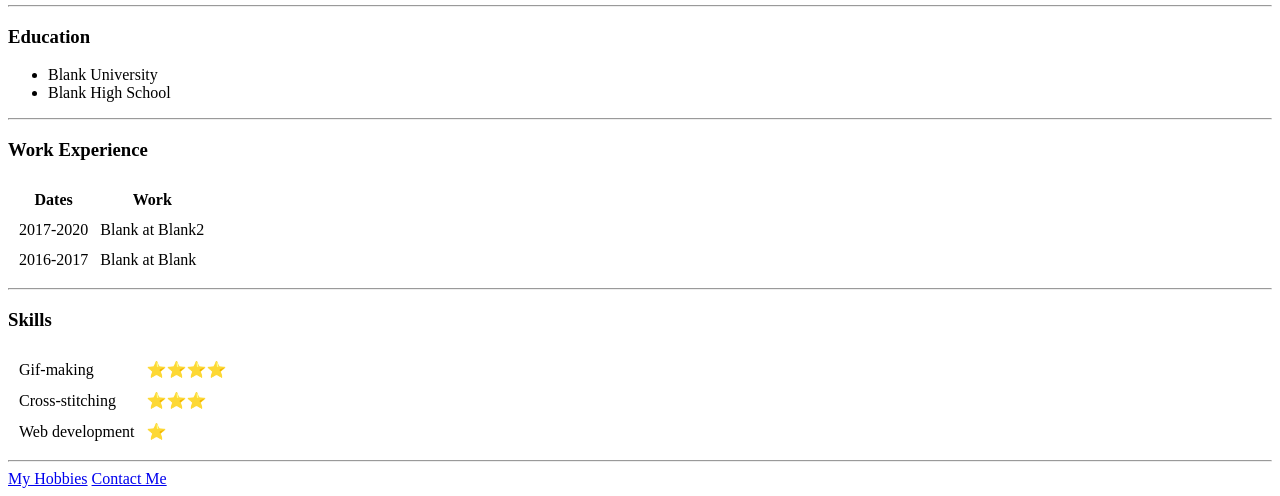
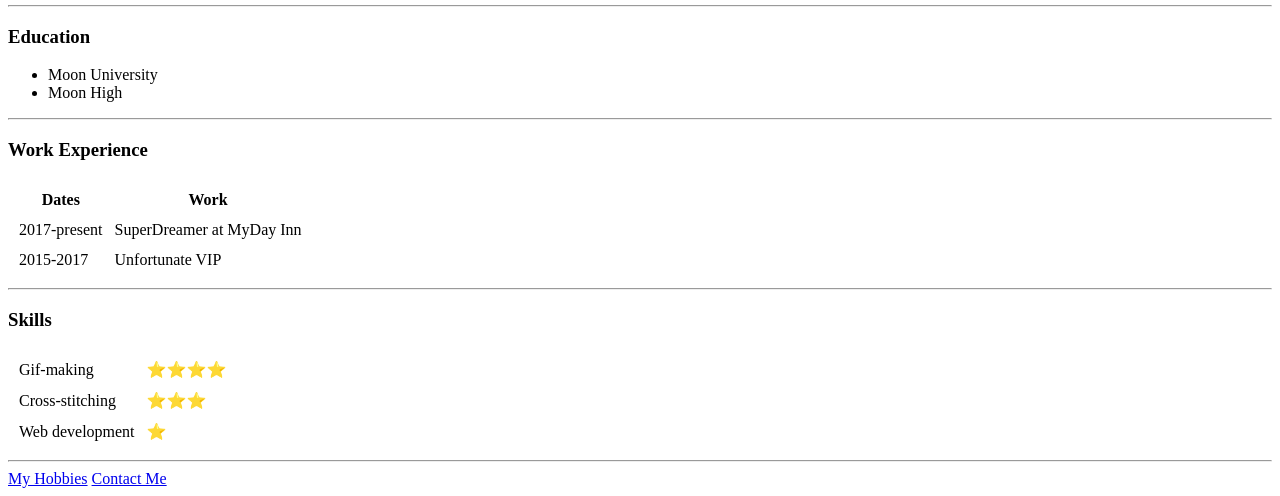
Before and after one commit to amandav6527/cv, a plain HTML site: page index.html in a window 1280 px wide. Shown: the part 357-853 px from the top of the page. Drawn offline with Linux system fonts and the light colour scheme.

Commit message:
Update index.html

```diff
--- a/index.html
+++ b/index.html
@@ -20,8 +20,8 @@
   <hr>
   <h3>Education</h3>
   <ul>
-    <li>Blank University</li>
-    <li>Blank High School</li>
+    <li>Moon University</li>
+    <li>Moon High</li>
   </ul>
   <hr>
   <h3>Work Experience</h3>
@@ -34,12 +34,12 @@
 </thead>
 <tbody>
   <tr>
-      <td>2017-2020</td>
-      <td>Blank at Blank2</td>
+      <td>2017-present</td>
+      <td>SuperDreamer at MyDay Inn</td>
   </tr>
     <tr>
-      <td>2016-2017</td>
-      <td>Blank at Blank</td>
+      <td>2015-2017</td>
+      <td>Unfortunate VIP</td>
     </tr>
 </tbody>
 <tfoot>
```
